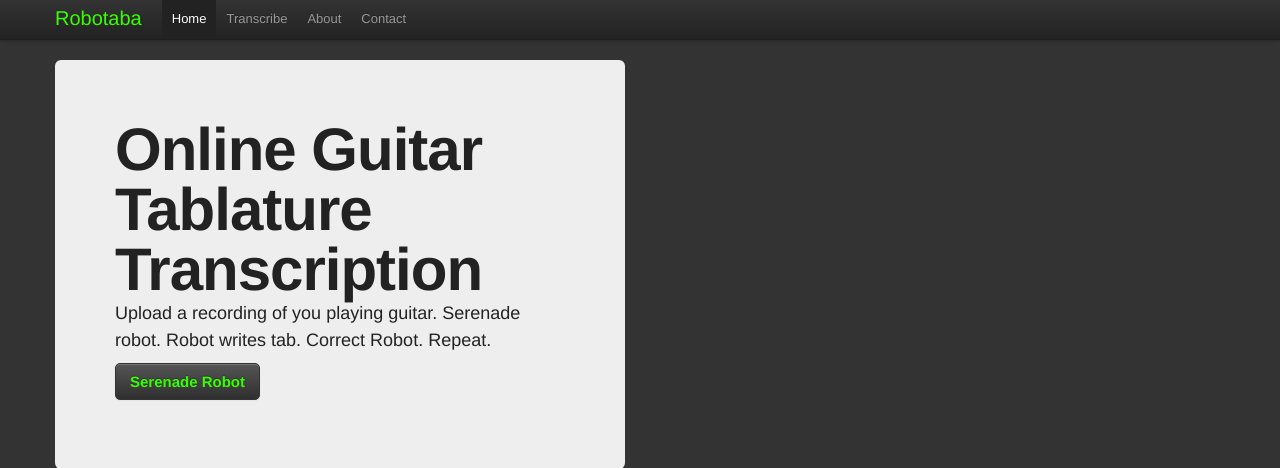
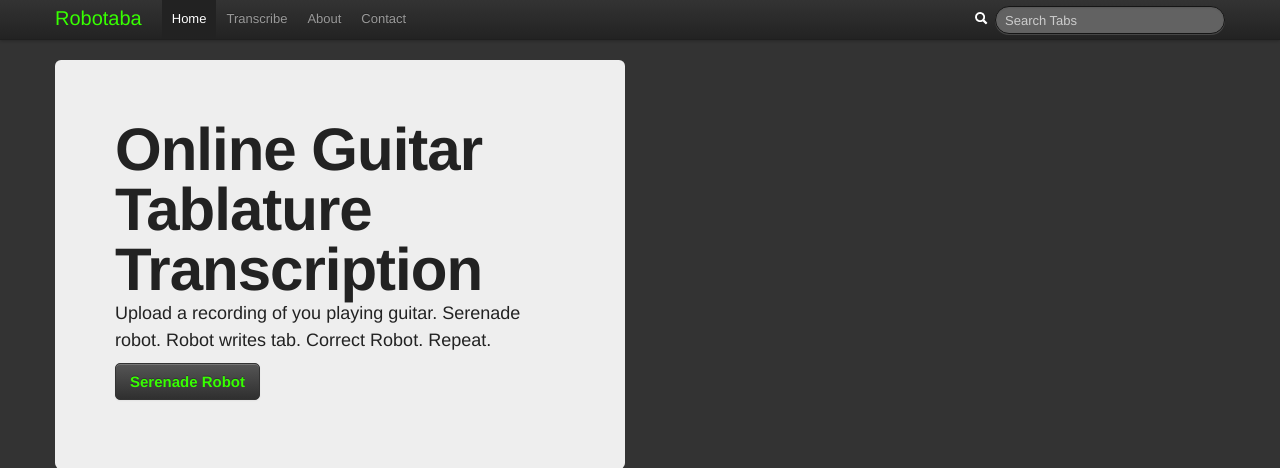
Before and after one commit to gburlet/robotaba, a Python web app: template templates/index.html in a window 1280 px wide. Shown: the top 468 px of the page. Run offline with Jinja, Linux system fonts and the light colour scheme; the template is opened without the code that fills it, so the values that code supplies are empty; some libraries are stand-ins or nearby versions.

Commit message:
Search input form
for searching tabs.

```diff
--- a/templates/index.html
+++ b/templates/index.html
@@ -2,7 +2,7 @@
 <html lang="en">
     <head>
         <meta charset="utf-8">
-        <title>Bootstrap, from Twitter</title>
+        <title>Robotaba | Guitar Tabs</title>
         <meta name="viewport" content="width=device-width, initial-scale=1.0">
         <meta name="description" content="">
         <meta name="author" content="">
@@ -47,6 +47,9 @@
                             <li><a href="#about">About</a></li>
                             <li><a href="#contact">Contact</a></li>
                         </ul>
+                        <form class="navbar-search pull-right">
+                            <i class='icon-search icon-white'></i>&nbsp;&nbsp;<input id="search-tabs" type="text" class="search-query" placeholder="Search Tabs">
+                        </form>
                     </div><!--/.nav-collapse -->
                 </div>
             </div>
```
